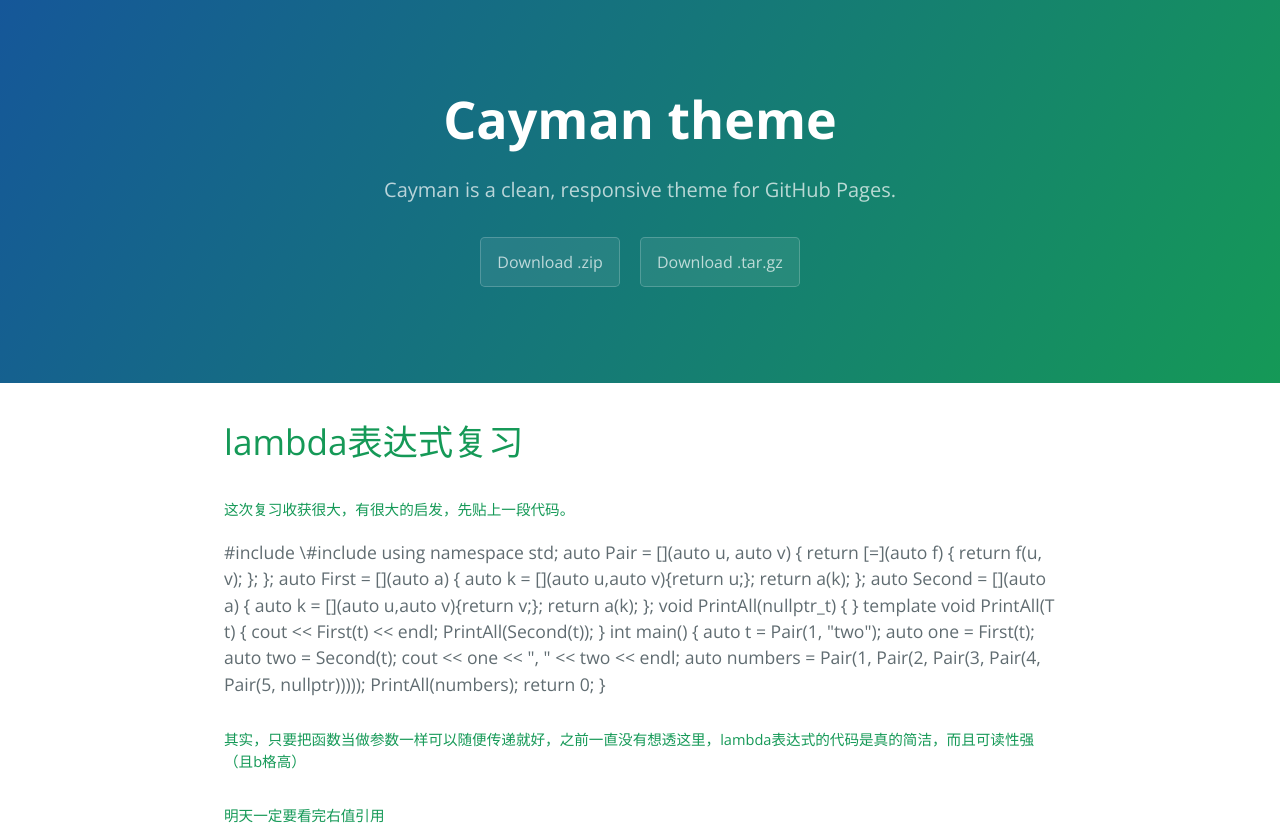
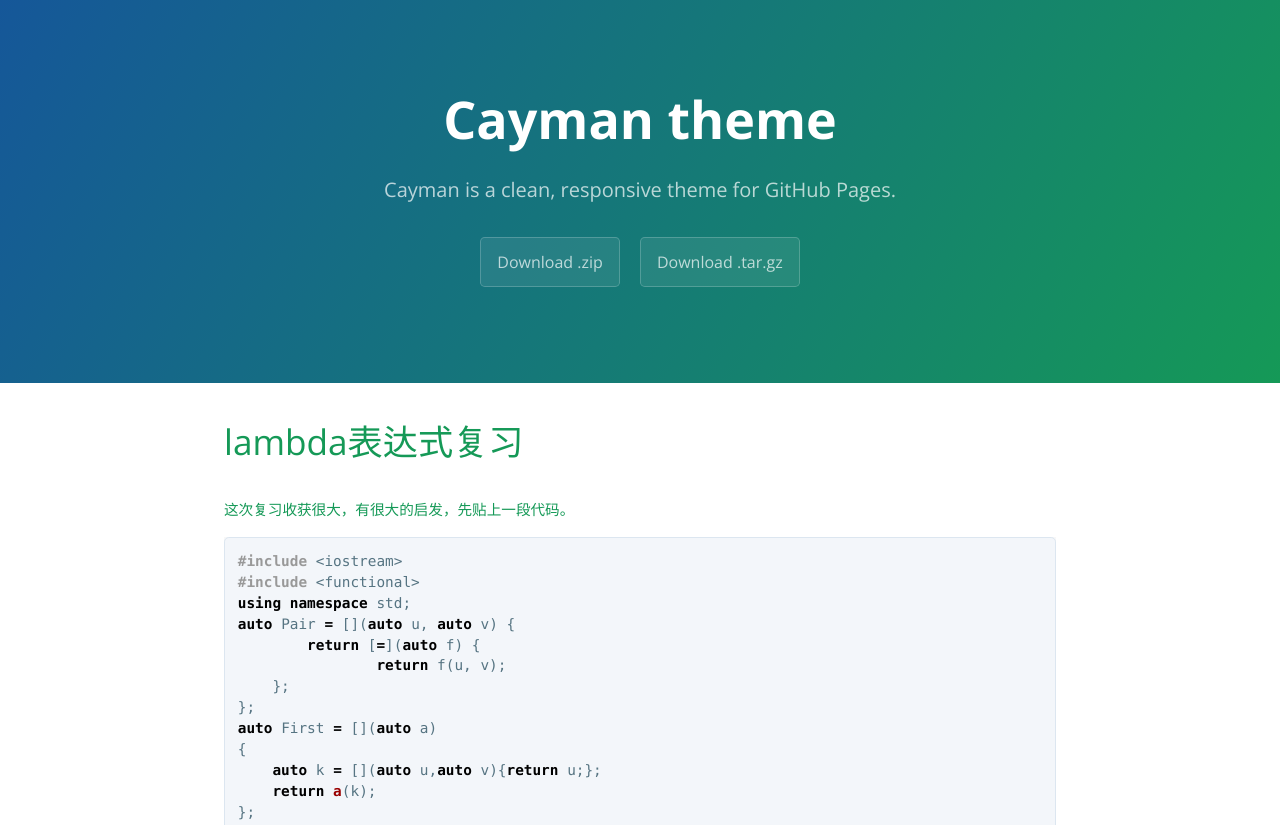
Before and after one commit to cuiyixiao/cuiyixiao.github.io, a Jekyll site: the page built from _posts/2017-12-14-lambda.md, in a window 1280 px wide and 1400 px high. Shown: the top 825 px of the window. Built offline with Jekyll 4.4.1, drawn with Linux system fonts in a browser that asks for light colours; our own code applies the rules of GitHub Pages for plain Markdown files; some of the changed text lies outside the part shown; grey boxes are pictures that could not be loaded.

Commit message:
update post

````diff
--- a/_posts/2017-12-14-lambda.md
+++ b/_posts/2017-12-14-lambda.md
@@ -1,7 +1,8 @@
 # lambda表达式复习
 ##### 这次复习收获很大，有很大的启发，先贴上一段代码。
-\#include <iostream>
-\#include <functional>
+```cpp
+#include <iostream>
+#include <functional>
 using namespace std;
 auto Pair = [](auto u, auto v) {
 	return [=](auto f) {
@@ -35,6 +36,7 @@ int main()
 	PrintAll(numbers);
     return 0;
 }
+```
 ##### 其实，只要把函数当做参数一样可以随便传递就好，之前一直没有想透这里，lambda表达式的代码是真的简洁，而且可读性强（且b格高）
 ##### 明天一定要看完右值引用
 ![](https://ss2.bdstatic.com/70cFvnSh_Q1YnxGkpoWK1HF6hhy/it/u=2465968129,318290929&fm=27&gp=0.jpg)
````
